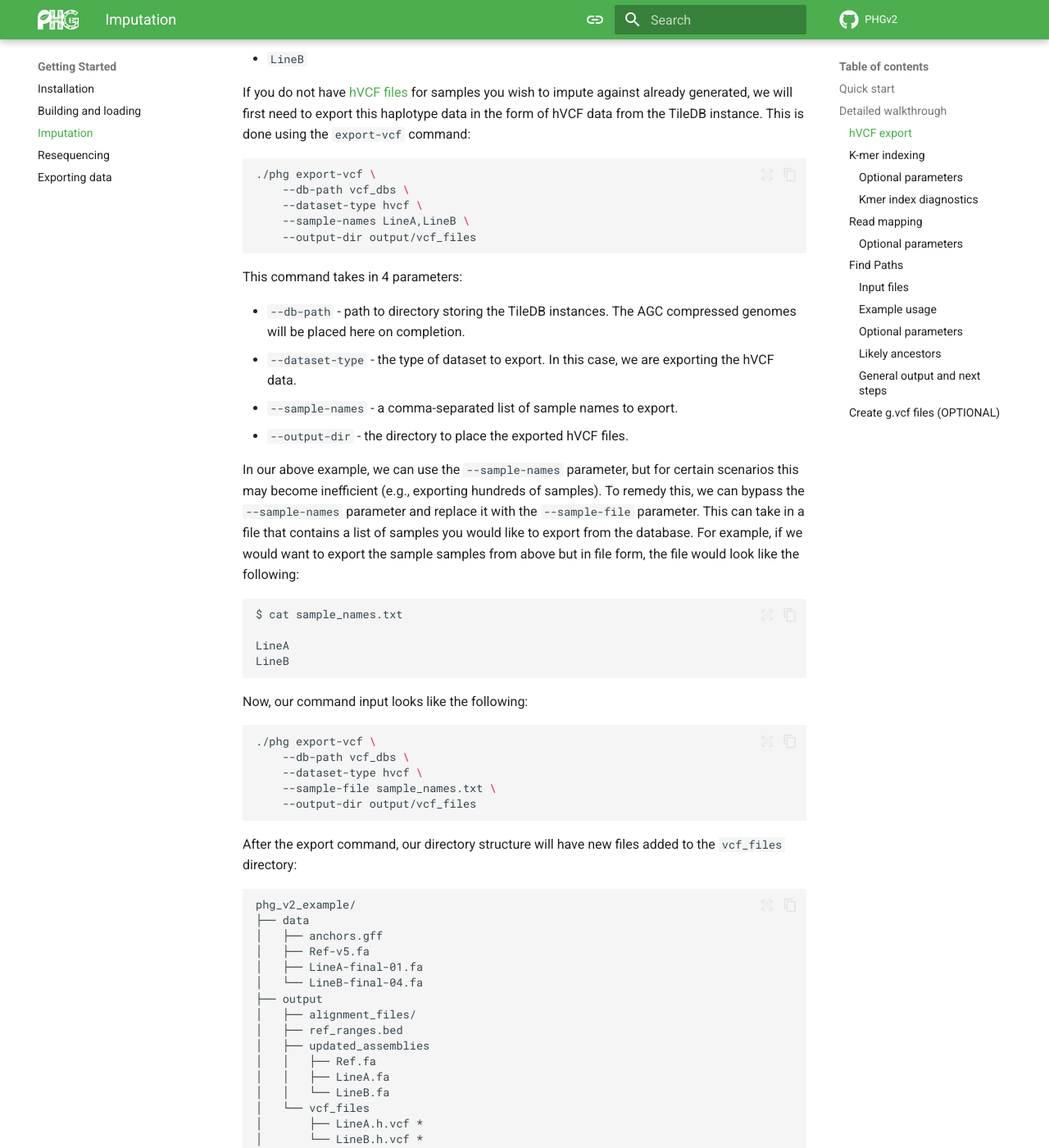
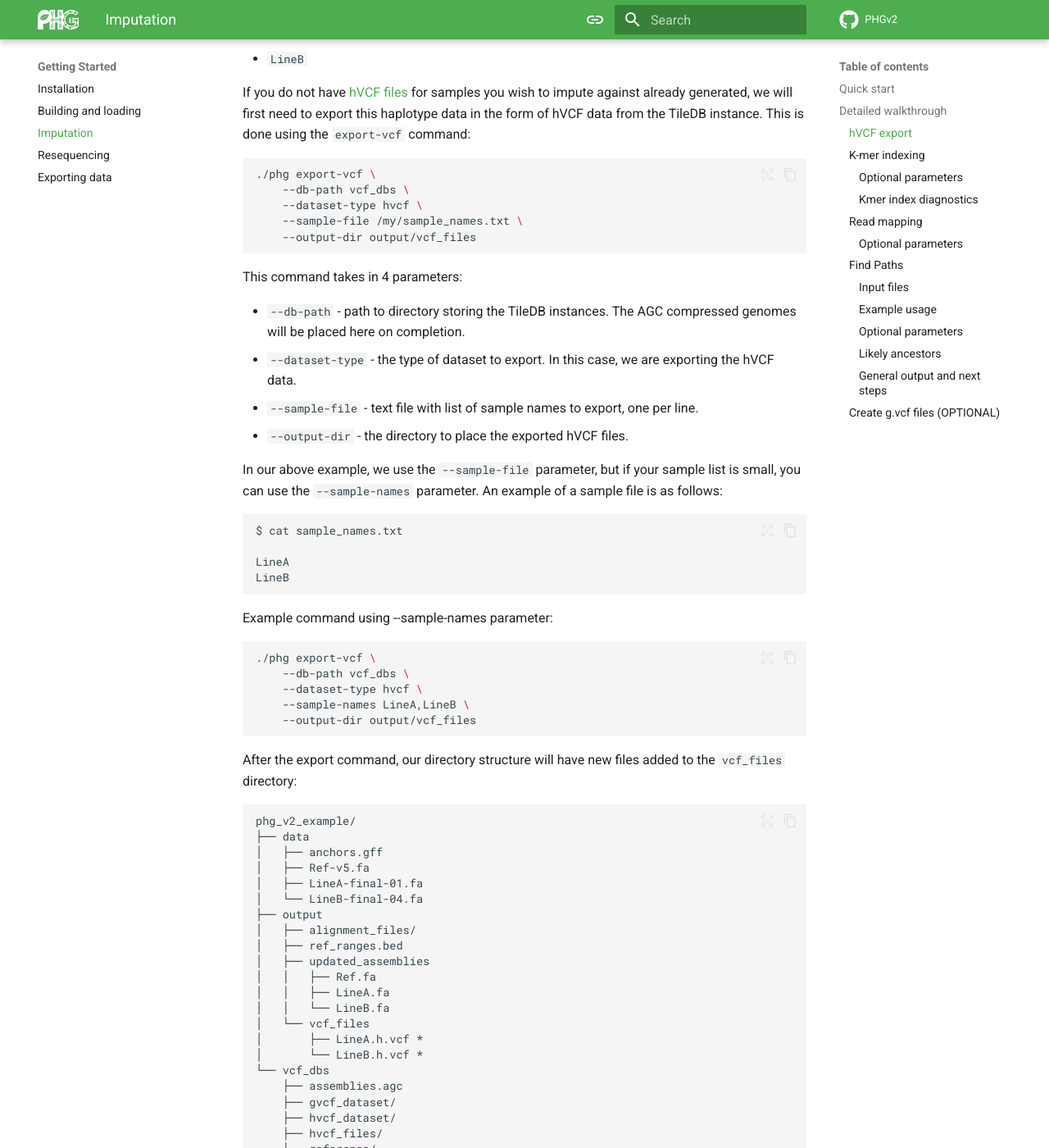
Before and after one commit to maize-genetics/phg_v2, an MkDocs documentation site: the page built from docs/imputation.md, in a window 1280 px wide and 1400 px high, scrolled down 2400 px. Shown: the whole window at 82% size. Built offline with MkDocs 1.6.1 and Material for MkDocs 9.7.7, drawn with Linux system fonts in a browser that asks for light colours; comment, search, counter and statistics services are not loaded; some of the changed text lies outside the part shown.

Commit message:
Changed the documentation for export-vcf to use --sample-file instead of --sample-names

````diff
--- a/docs/imputation.md
+++ b/docs/imputation.md
@@ -20,7 +20,7 @@
   phg export-vcf \
       --db-path /my/db/uri \
       --dataset-type hvcf \
-      --sample-names LineA,LineB \
+      --sample-file /my/sample_names.txt \
       --output-dir /my/hvcf/dir
   ```
 * Index k-mers:
@@ -114,7 +114,7 @@
 ./phg export-vcf \
     --db-path vcf_dbs \
     --dataset-type hvcf \
-    --sample-names LineA,LineB \
+    --sample-file /my/sample_names.txt \
     --output-dir output/vcf_files
 ```
 This command takes in 4 parameters:
@@ -123,17 +123,12 @@
   AGC compressed genomes will be placed here on completion.
 * `--dataset-type` - the type of dataset to export. In this case, we
   are exporting the hVCF data.
-* `--sample-names` - a comma-separated list of sample names to export.
+* `--sample-file` - text file with list of sample names to export, one per line.
 * `--output-dir` - the directory to place the exported hVCF files.
 
-In our above example, we can use the `--sample-names` parameter, but
-for certain scenarios this may become inefficient (e.g., exporting
-hundreds of samples). To remedy this, we can bypass the
-`--sample-names` parameter and replace it with the `--sample-file`
-parameter. This can take in a file that contains a list of samples
-you would like to export from the database. For example, if we would
-want to export the sample samples from above but in file form, the
-file would look like the following:
+In our above example, we use the `--sample-file` parameter, but if
+your sample list is small, you can use the `--sample-names` parameter.
+An example of a sample file is as follows:
 
 ```
 $ cat sample_names.txt
@@ -142,13 +137,13 @@
 LineB
 ```
 
-Now, our command input looks like the following:
+Example command using --sample-names parameter:
 
 ```shell
 ./phg export-vcf \
     --db-path vcf_dbs \
     --dataset-type hvcf \
-    --sample-file sample_names.txt \
+    --sample-names LineA,LineB \
     --output-dir output/vcf_files
 ```
 
````
